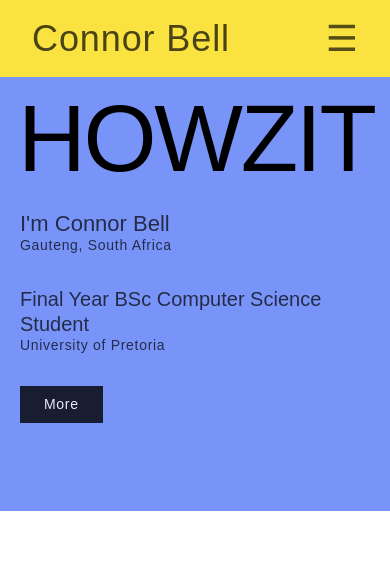
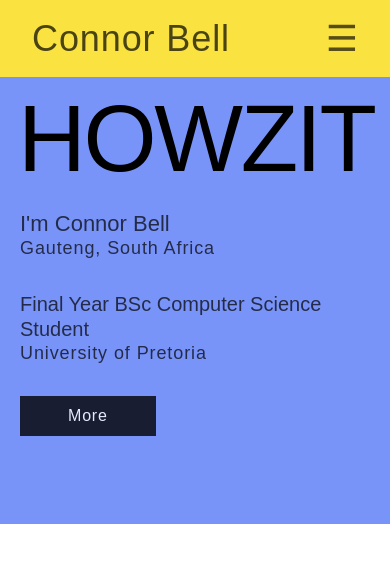
Before and after one commit to u24569608/Connor_Bell_CO_ZA, a Next.js app in the folder site/: page / in a window 390 px wide. Shown: the top 562 px of the page. Built offline with nearby package versions, Linux system fonts and the light colour scheme; a web font is replaced by a local one.

Commit message:
Hero Responsiveness

```diff
--- a/site/components/Hero.tsx
+++ b/site/components/Hero.tsx
@@ -1,5 +1,3 @@
-
-
 "use client";
 
 export default function Hero() {
@@ -34,7 +32,7 @@ export default function Hero() {
             </div>
 
             {/* Location */}
-            <div className="text-[14px] sm:text-[16px] md:text-[20px] lg:text-[24px] leading-tight tracking-wider opacity-70  text-black mt-0">
+            <div className="text-[18px] sm:text-[20px] md:text-[22px] lg:text-[24px] leading-tight tracking-wider opacity-70  text-black mt-0">
               Gauteng, South Africa
             </div>
 
@@ -48,7 +46,7 @@ export default function Hero() {
               </div>
 
               {/* University */}
-              <div className="text-[14px] sm:text-[16px] md:text-[20px] lg:text-[24px] leading-tight tracking-wider text-black mt-0 opacity-70 font-light">
+              <div className="text-[18px] sm:text-[20px] md:text-[22px] lg:text-[24px] leading-tight tracking-wider text-black mt-0 opacity-70 font-light">
                 University of Pretoria
               </div>
 
@@ -58,8 +56,8 @@ export default function Hero() {
                 {/* Button */}
                 <button className="
                   bg-black text-white
-                  px-6 sm:px-8 md:px-12 py-2
-                  text-[14px] sm:text-[16px] md:text-[18px]
+                  px-12 py-2
+                  text-[16px] sm:text-[16px] md:text-[18px]
                   font-normal
                   opacity-80
                   tracking-wider
```
